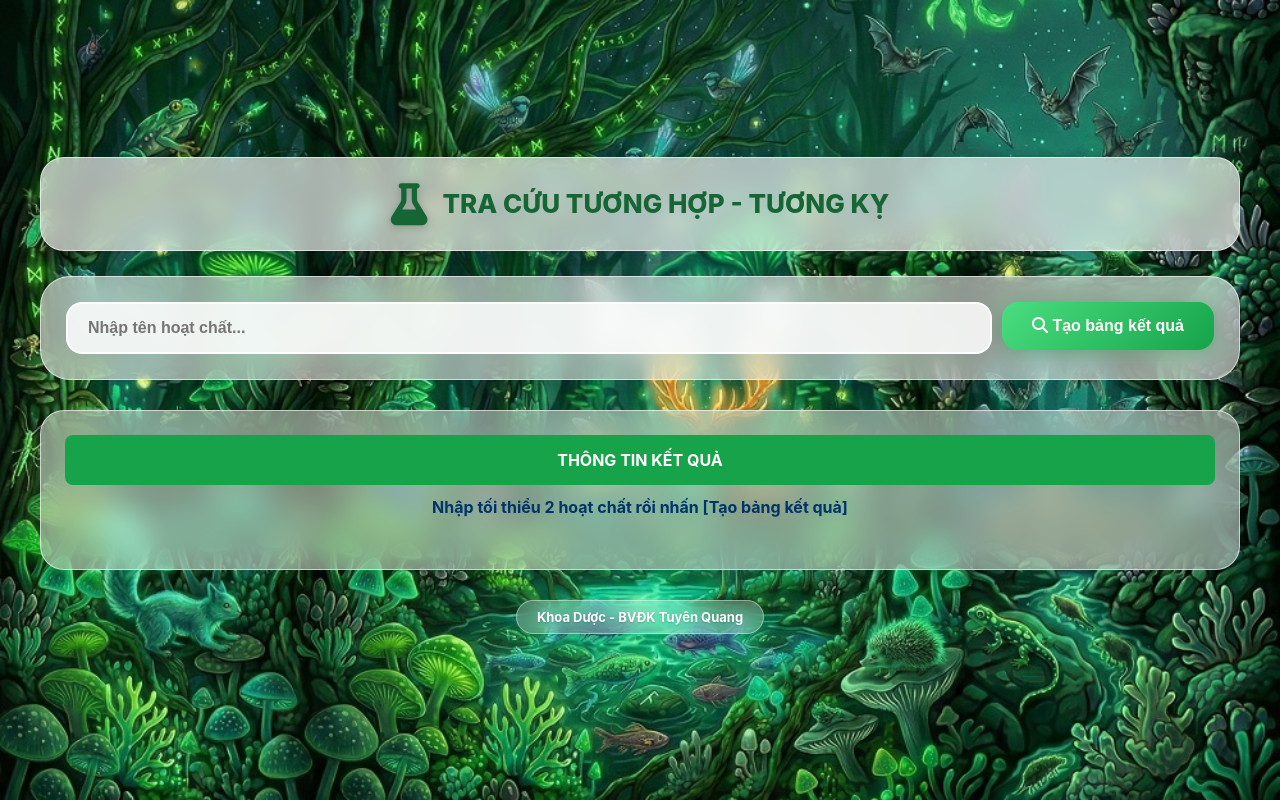
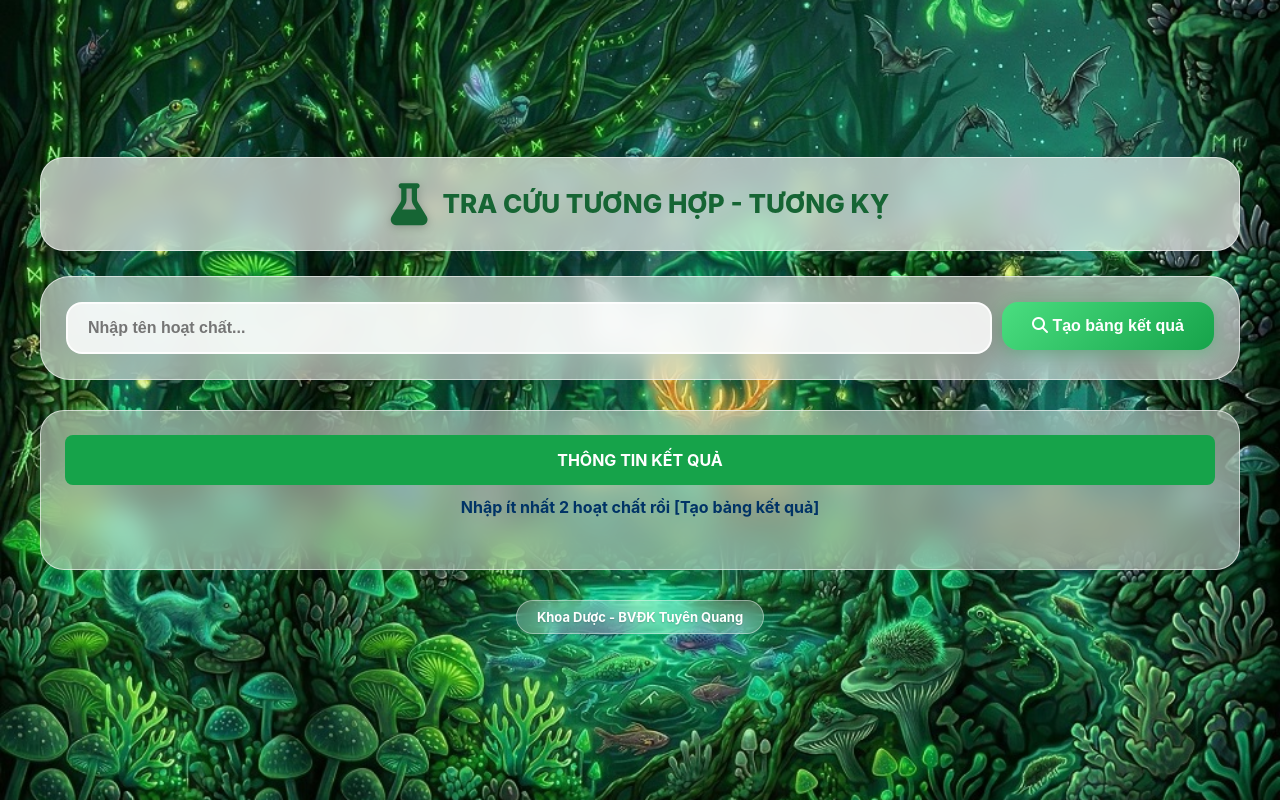
Before and after one commit to princetq/tuongki, a plain HTML site: page index.html in a window 1280 px wide. Drawn offline with Linux system fonts and the light colour scheme.

Commit message:
Update index.html

```diff
--- a/index.html
+++ b/index.html
@@ -675,7 +675,7 @@
                         <tr><th id="tableHeaderTitle" colspan="100">THÔNG TIN KẾT QUẢ</th></tr>
                     </thead>
                     <tbody id="tableBody" class="selected-drugs">
-                        <tr><td colspan="2" style="text-align: center; color: var(--empty-text-color); border: none; background: transparent;">Nhập tối thiểu 2 hoạt chất rồi nhấn [Tạo bảng kết quả]</td></tr>
+                        <tr><td colspan="2" style="text-align: center; color: var(--empty-text-color); border: none; background: transparent;">Nhập ít nhất 2 hoạt chất rồi [Tạo bảng kết quả]</td></tr>
                     </tbody>
                 </table>
             </div>
@@ -827,7 +827,7 @@
 
             tableBody.innerHTML = "";
             if (selectedDrugs.length === 0) {
-                tableBody.innerHTML = `<tr><td colspan="2" style="text-align: center; color: var(--empty-text-color); border: none; background: transparent;">Nhập tối thiểu 2 hoạt chất rồi nhấn [Tạo bảng kết quả]</td></tr>`;
+                tableBody.innerHTML = `<tr><td colspan="2" style="text-align: center; color: var(--empty-text-color); border: none; background: transparent;">Nhập ít nhất 2 hoạt chất rồi [Tạo bảng kết quả]</td></tr>`;
                 return;
             }
             tableBody.innerHTML = selectedDrugs.map(drug => `
```
